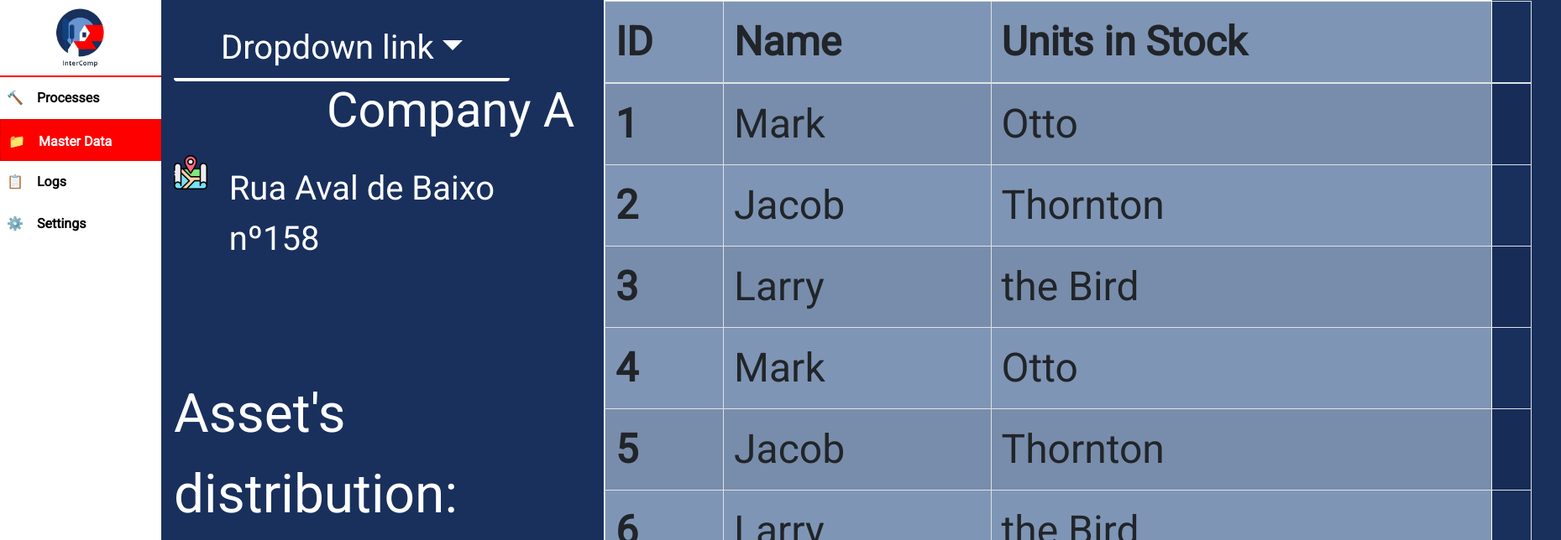
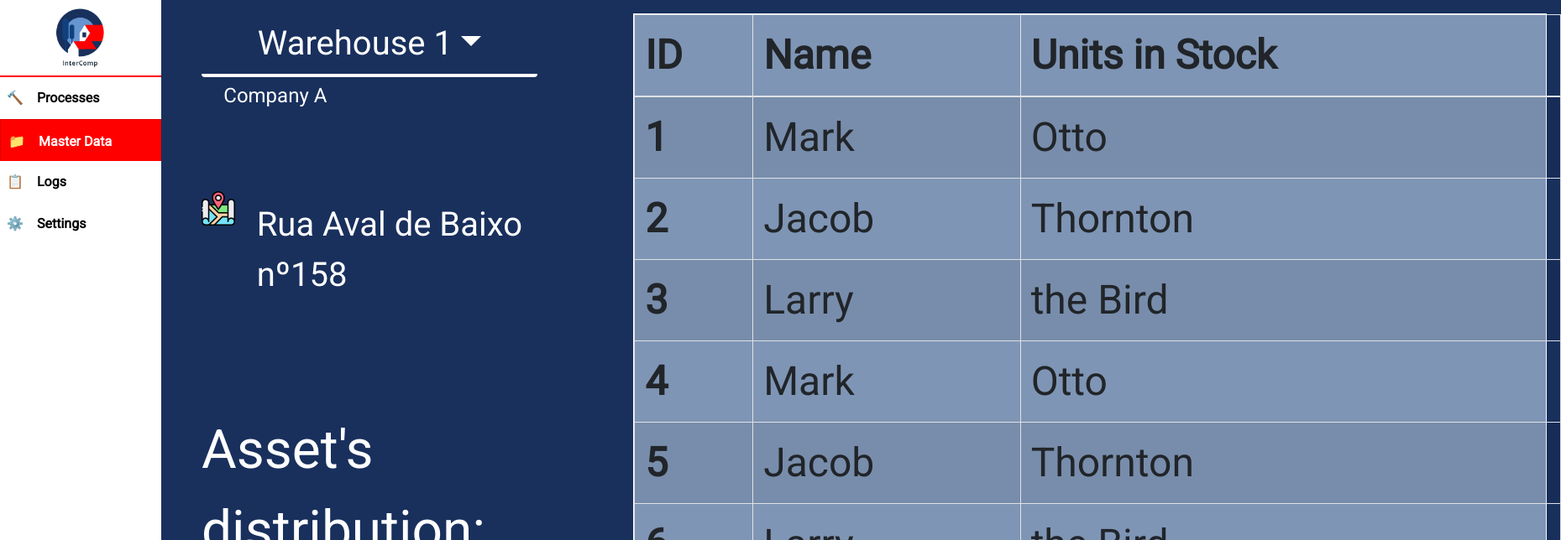
Before and after one commit to TomasNovo/FEUP-SINF, a React (Create React App) app in the folder frontend/: page /warehouses in a window 1280 px wide. Shown: the top 644 px of the page at 84% size, 1859 px wide, since content can reach past the window. Built offline with nearby package versions, Linux system fonts and the light colour scheme; some icons are missing.

Commit message:
Fixes on settings on warehouses

```diff
--- a/frontend/src/components/Settings/Settings.css
+++ b/frontend/src/components/Settings/Settings.css
@@ -119,7 +119,7 @@ input[type=text], input[type=password]
 .Intercompany .Destination .Credit > input[type="text"]
 {
     width: 80%;
-    font-size: 3em;
+    font-size: 1.8em;
     text-align: left;
 }
 
--- a/frontend/src/components/Warehouses/Warehouses.scss
+++ b/frontend/src/components/Warehouses/Warehouses.css
@@ -1,15 +1,23 @@
+@media (max-width: 900px)
+{
+    .warehouse-picker > h1
+    {
+        margin-top: 1em !important;
+    }
+}
+
 .all
 {
-    margin-left: 0%;
-    margin-top: 7%;
+    margin-left: 3em;
+    margin-top: 1em;
     display: flex;
+    justify-content: space-between;
     height: 100%;
     width: 100%;
 }
 
 .all .left
 {
-    margin-top: -5%;
     width: 50%;
     float: left;
 }
@@ -20,22 +28,29 @@
     width: 100%;
     height: 55em;
     float: right;
-    margin-top: -7%;
     margin-left: 7%;
     border: 1px solid white;
 }
 
-.all .left > h1, .all .right > h1
+.all .left h1, .all .right > h1
 {
     margin-left: 6%;
     color: white;
 }
 
+.warehouse-picker
+{
+    width: 100%;
+    max-width: 450px;
+}
+
 .left h1
 {
-    font-size: 3.6em;
-    float: right;
-    margin-right: -9%;
+    line-height: 45px;
+    margin-bottom: 0;
+    height: 2em;
+    font-size: 18pt;
+    display: inline-block;
 }
 
 .btn
@@ -45,25 +60,29 @@
     font-size: 1.2em;
 }
 
-.dropdown-item > a
+.dropdown-menu
 {
-    float: right;
+    width: 100%;
 }
 
 .dropdown-item
 {
     font-size: 2.4em;
-    color: white;
-    background-color: rgb(127,149,181);
-    border: 1px solid rgb(187, 197, 216);
+    color: black;
+    background-color: white;
+    width: 100%;
+    padding-left: 1.7em;
+}
+
+.dropdown-item:not(:last-child)
+{
+    border-bottom: 1px solid rgb(187, 197, 216);
 }
 
 .dropdown-item:hover
 {
-    background-color: rgb(71, 133, 226);
+    background-color: rgb(214, 214, 214);
 }
-
-
 
 .btn-secondary
 {
@@ -71,13 +90,13 @@
     border-bottom: solid 0.1em white;
     font-size: 2.5em;
     box-shadow: none;
-    // width: 100%;
-    background-color: rgb(25,48,93);
+    /* width: 100%; */
+    background-color: #19305D;
 }
 
 .show > .btn-secondary.dropdown-toggle
 {
-    background-color: rgb(25,48,93);
+    background-color: #19305D;
     border-top: none;
     border-left: none;
     border-right: none;
@@ -86,27 +105,29 @@
 
 .btn-secondary:hover
 {
-    background-color: rgb(26, 63, 138);
+    background-color: #19305D;
     border-top: none;
     border-left: none;
     border-right: none;
-    border-bottom: solid 0.1em white;
+    border-bottom: solid 0.1em red;
     color: white;
 }
 
 #dropdownMenuLink:active
 {
-  background-color: rgb(26, 63, 138);
+  background-color: #19305D;
   border-top: none;
     border-left: none;
     border-right: none;
     border-bottom: solid 0.1em white;
 }
 
-// Tirar aquela paneleiragem daquela border cinzenta
+/* Tirar aquela paneleiragem daquela border cinzenta */
 #dropdownMenuLink:focus
 {
-    background-color: rgb(26, 63, 138);
+    background-color: #19305D;
+    text-decoration: none;
+    color: white;
     border-top: none;
     border-left: none;
     border-right: none;
@@ -143,7 +164,7 @@ p
     font-size: 2em;
 }
 
-//scroll
+/* scroll */
 
 .my-custom-scrollbar
 {
--- a/frontend/src/components/Warehouses/Warehouses.js
+++ b/frontend/src/components/Warehouses/Warehouses.js
@@ -1,7 +1,7 @@
 import React from 'react';
 import 'bootstrap/dist/css/bootstrap.min.css';
 import Container from "react-bootstrap/Container";
-import './Warehouses.scss'
+import './Warehouses.css'
 import PageTemplate from '../PageTemplate/PageTemplate';
 import localization from '../../assets/localization.png';
 import graphic from '../../assets/distribution.png';
@@ -11,22 +11,23 @@ class Warehouses extends React.Component
 	render() {
 		return (
                 <PageTemplate page="warehouses">
-                    <Container>
                     <div className="all">
                         <div className="left">
+                            <div className="warehouse-picker">
                                 <div className="btn-group">
                                     <div className="dropdown show">
                                         <a className="btn btn-secondary dropdown-toggle" href="#" role="button" id="dropdownMenuLink" data-toggle="dropdown" aria-haspopup="true" aria-expanded="false">
-                                        Dropdown link
+                                            Warehouse 1
                                         </a>
                                         <div className="dropdown-menu" aria-labelledby="dropdownMenuLink">
-                                        <a className="dropdown-item" href="#">Action</a>
-                                        <a className="dropdown-item" href="#">Another action</a>
-                                        <a className="dropdown-item" href="#">Something else here</a>
+                                            <a className="dropdown-item" href="./">Warehouse 2</a>
+                                            <a className="dropdown-item" href="./">Warehouse 3</a>
+                                            <a className="dropdown-item" href="./">Warehouse 4</a>
                                         </div>
                                     </div>
                                 </div>
                                 <h1>Company A</h1>
+                            </div>
                                 <div className="localization">
                                     <img src={localization} alt="Localization" width="40" height="41" />
                                     <p>Rua Aval de Baixo nº158</p>
@@ -117,7 +118,6 @@ class Warehouses extends React.Component
 
                             </div>
                         </div>
-                    </Container>
                 </PageTemplate>
         );
 	}
```
Lines whose indentation alone changed are shown as unchanged.
